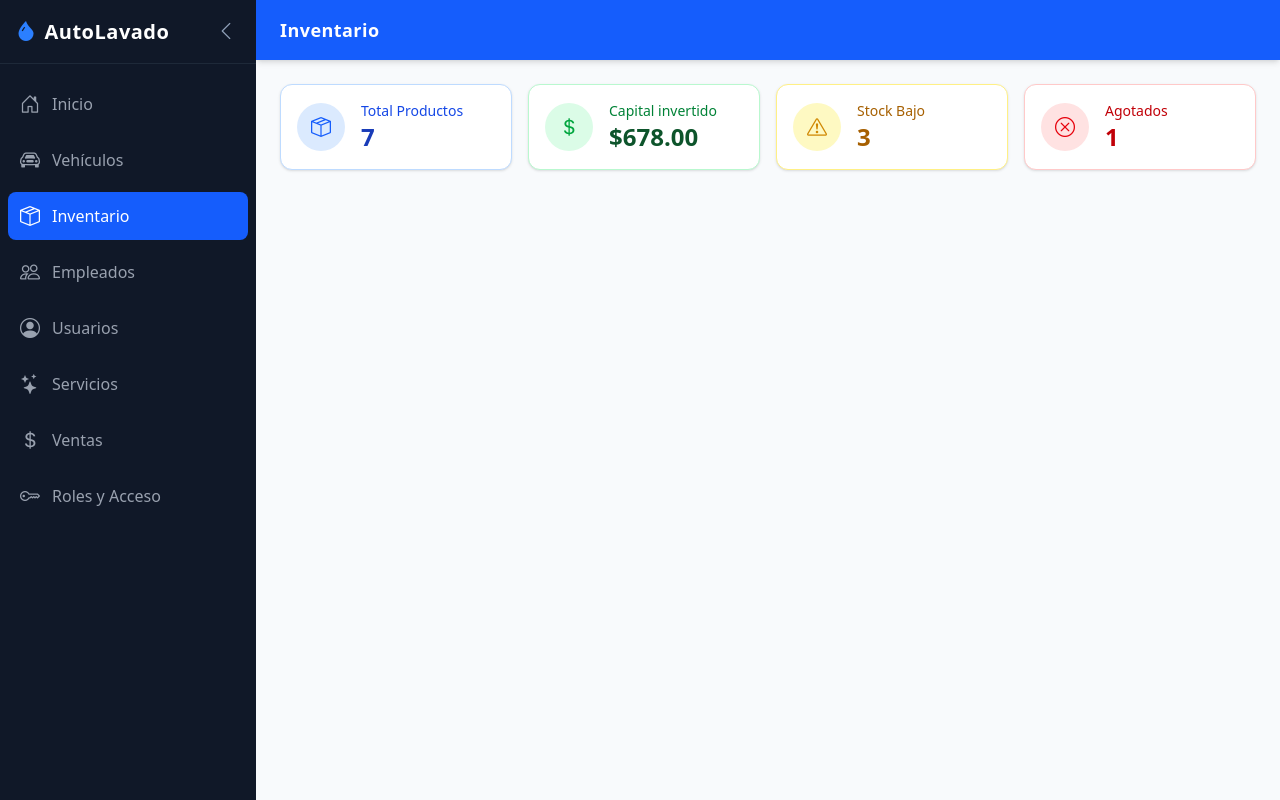
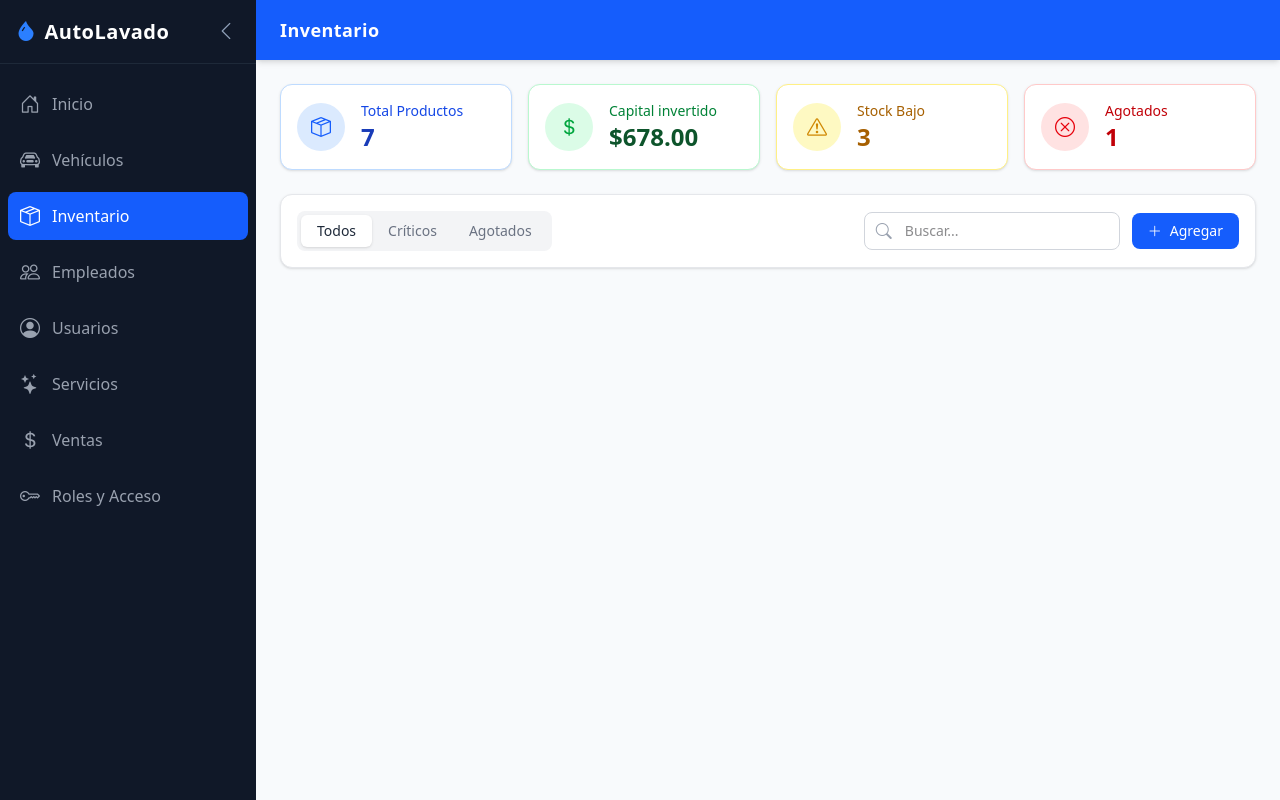
Before and after one commit to thewolf160/AquaGlossPro-Frontend, a React (Vite) app: page /inventory in a window 1280 px wide. Built offline with nearby package versions, Linux system fonts and the light colour scheme.

Commit message:
Inventory: filtros añadidos

```diff
--- a/src/pages/Inventory.tsx
+++ b/src/pages/Inventory.tsx
@@ -186,9 +186,54 @@ export default function Inventory() {
             <p className="text-2xl font-black text-red-700">{stats.outOfStock}</p>
           </div>
         </div>
+    </div>
 
 
-    </div>
+    {/* Controles y filtros */}
+
+    {/* SECCIÓN 2: Controles y Filtros */}
+      <div className="bg-white p-4 rounded-xl shadow-sm border border-gray-200 space-y-4">
+        <div className="flex flex-col md:flex-row justify-between items-start md:items-center gap-4">
+
+          <div className="flex bg-gray-100 p-1 rounded-lg">
+            <button
+              onClick={() => { setActiveFilter("TODOS"); setCurrentPage(1); }}
+              className={`px-4 py-1.5 rounded-md text-sm font-medium transition-colors ${activeFilter === "TODOS" ? "bg-white text-gray-800 shadow-sm" : "text-gray-500 hover:text-gray-700"}`}
+            >
+              Todos
+            </button>
+            <button
+              onClick={() => { setActiveFilter("CRITICOS"); setCurrentPage(1); }}
+              className={`px-4 py-1.5 rounded-md text-sm font-medium transition-colors ${activeFilter === "CRITICOS" ? "bg-white text-yellow-700 shadow-sm" : "text-gray-500 hover:text-gray-700"}`}
+            >
+              Críticos
+            </button>
+            <button
+              onClick={() => { setActiveFilter("AGOTADOS"); setCurrentPage(1); }}
+              className={`px-4 py-1.5 rounded-md text-sm font-medium transition-colors ${activeFilter === "AGOTADOS" ? "bg-white text-red-700 shadow-sm" : "text-gray-500 hover:text-gray-700"}`}
+            >
+              Agotados
+            </button>
+          </div>
+
+          <div className="flex items-center gap-3 w-full md:w-auto">
+            <div className="relative flex-1 md:w-64">
+              <i className="bi bi-search absolute left-3 top-1/2 transform -translate-y-1/2 text-gray-400"></i>
+              <input
+                type="text"
+                placeholder="Buscar..."
+                value={searchTerm}
+                onChange={(e) => { setSearchTerm(e.target.value); setCurrentPage(1); }}
+                className="w-full pl-10 pr-4 py-2 text-sm border border-gray-300 rounded-lg focus:outline-none focus:ring-2 focus:ring-blue-500"
+              />
+            </div>
+            <button className="bg-blue-600 text-white px-4 py-2 rounded-lg text-sm font-medium hover:bg-blue-700 transition-colors flex items-center gap-2 whitespace-nowrap">
+              <i className="bi bi-plus-lg"></i> Agregar
+            </button>
+          </div>
+
+        </div>
+      </div>
     </div>
   );
 }
```
